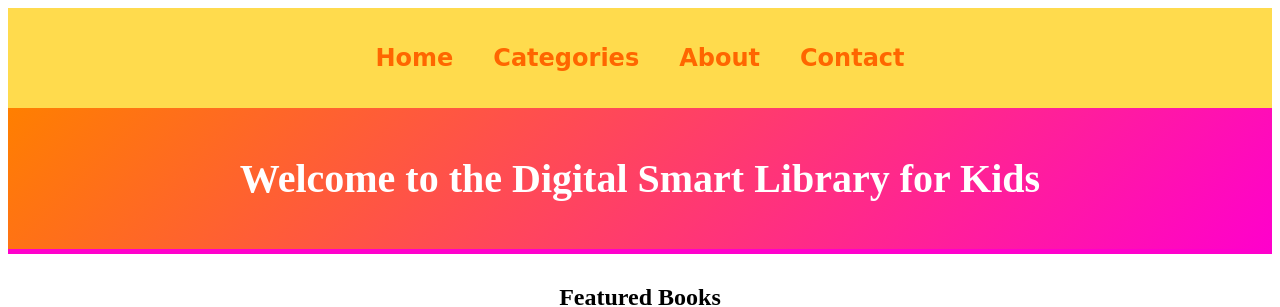
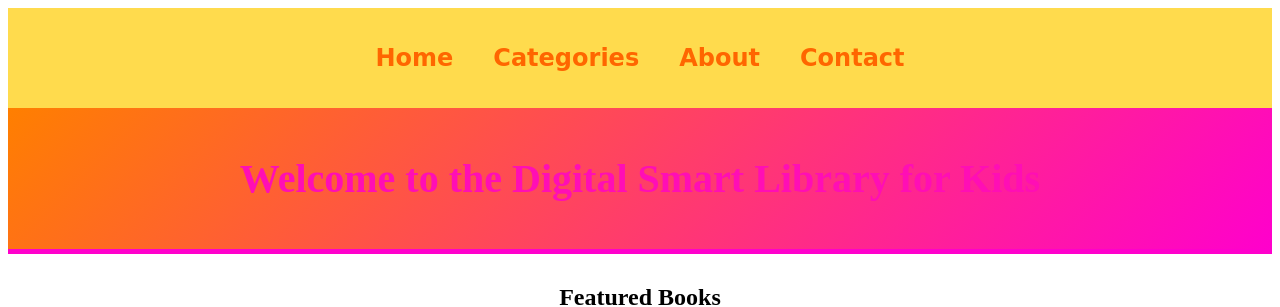
Before and after one commit to Yusuf-Abubeker/Smart-Library, a React (Vite) app: page / in a window 1280 px wide. Shown: the top 307 px of the page. Built offline with nearby package versions, Linux system fonts and the light colour scheme.

Commit message:
modification on app module

```diff
--- a/src/App.jsx
+++ b/src/App.jsx
@@ -12,7 +12,7 @@
       <Routes>
         <Route path="/" element={<Home/>}/>
         <Route path="/books" element={<BookList/>}/>
-        <Route path="*" element={<ErrorPage/>}/>
+        <Route path="/*" element={<ErrorPage/>}/>
       </Routes>
       <Footer/>
     </BrowserRouter>
--- a/src/styles/Home.css
+++ b/src/styles/Home.css
@@ -6,7 +6,7 @@
     font-size: 20px;
     font-family: 'Baloo Bhai', cursive;
     color: #fff;
-
+animation: rainbow 3s infinite ;
     border-bottom: 5px solid #FF00CC; /* Purple border at the bottom */
 }
 
@@ -24,7 +24,6 @@
 }
 
 
-/* Featured Books section styles */
 .featured-books {
     text-align: center;
     margin-top: 30px;
```
